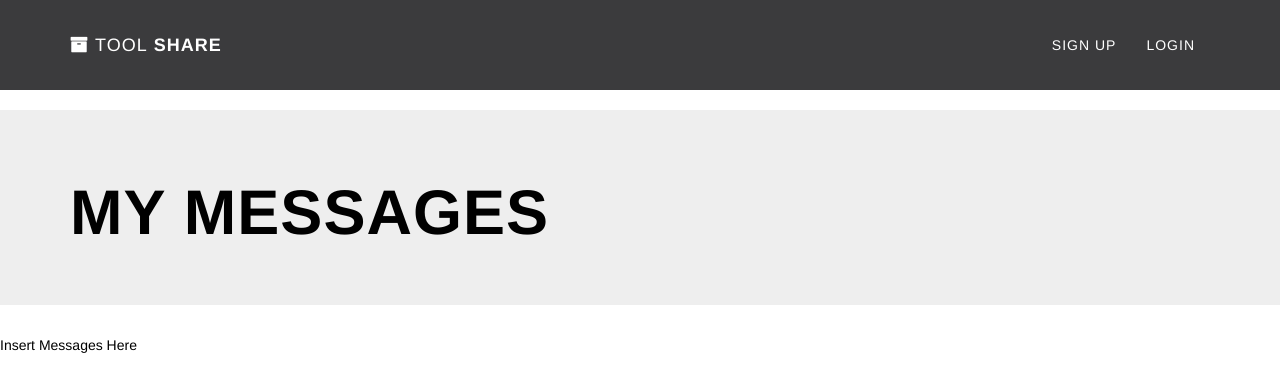
After one commit to a240/toolshare, a Django app: page /messages/ in a window 1280 px wide. The commit adds this page. Shown: the top 392 px of the page. Run offline with Django 3.2, Linux system fonts and the light colour scheme; some libraries are stand-ins or nearby versions.

Commit message:
inserted basic message center page (filler)

```diff
--- a/sharetools/templates/base.html
+++ b/sharetools/templates/base.html
@@ -33,7 +33,7 @@
                 <ul class="nav navbar-nav">
                     {% if user.is_authenticated %}
                     <li>
-                        <a href=""><i class="fa fa-envelope-o"></i></a>
+                        <a href="{% url 'sharetools.views.messages_view' %}"><i class="fa fa-envelope-o"></i></a>
                     </li>
                     <li>
                         <a href="{% url 'sharetools.views.my_sheds_view' %}"><i class="fa fa-home"></i> Sheds</a>
--- /dev/null
+++ b/sharetools/templates/base_messages.html
@@ -0,0 +1,14 @@
+{% extends "base.html" %}
+
+{% block title %}TS - My Messages{% endblock %}
+
+{% block content %}
+<div class="jumbotron">
+	<div class="container">
+		<h1>My Messages</h1>
+	</div>
+</div>
+<body>
+    Insert Messages Here
+</body>
+{% endblock %}
--- a/sharetools/views.py
+++ b/sharetools/views.py
@@ -152,3 +152,10 @@ def my_tools_view(request):
 
 def tool_view(request, id):
     return HttpResponse("Tool page." + id)
+
+def messages_view(request):
+    template = loader.get_template('base_messages.html')
+    context = RequestContext(request, {
+        #args like: 'shedLocations': shedLocations,
+    })
+    return HttpResponse(template.render(context))
--- a/toolsharesite/urls.py
+++ b/toolsharesite/urls.py
@@ -20,5 +20,6 @@ urlpatterns = patterns('',
 	url(r'^profile/$', views.my_profile_view, name='myProfile'),
 	url(r'^profile/edit$', views.edit_profile_view, name='editProfile'),
 	url(r'^profile/(\w+)$', views.profile_view, name='profile'),
+    url(r'^messages/', views.messages_view, name='messages'),
     url(r'^$', views.index_view, name='index'),
 )
```
